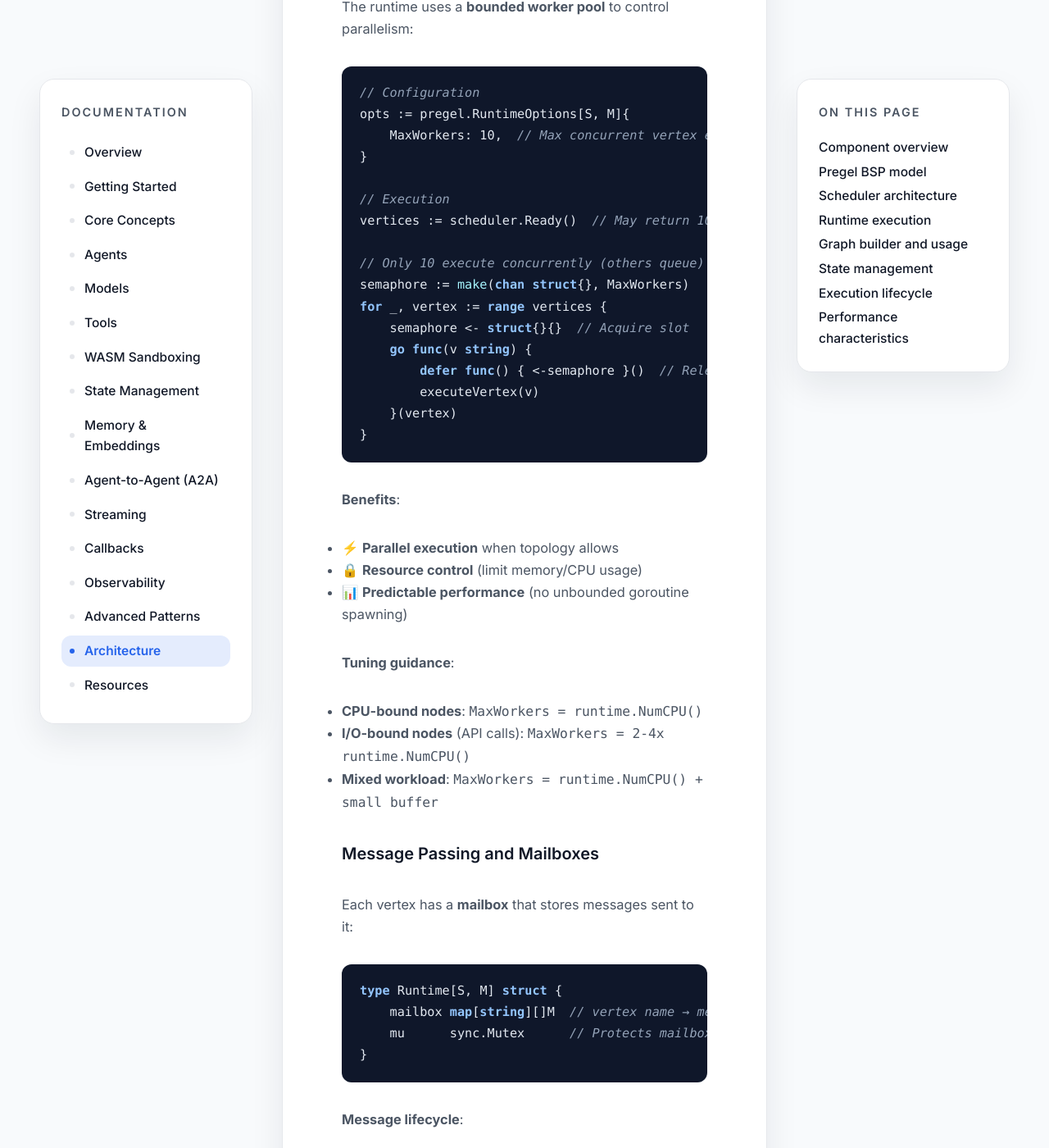
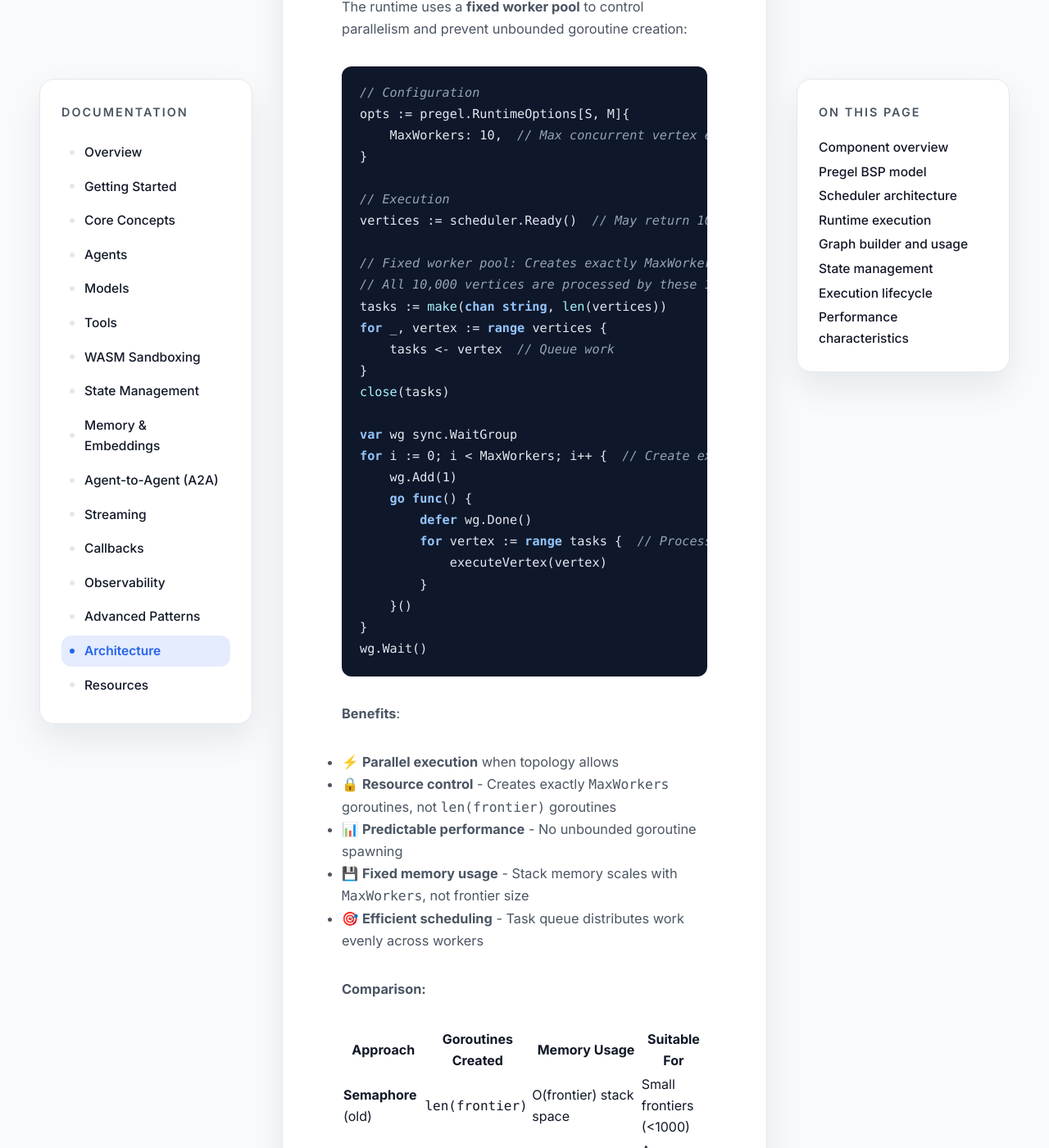
Before and after one commit to hupe1980/agentmesh, a Jekyll site: the page built from docs/architecture.md, in a window 1280 px wide and 1400 px high, scrolled down 23261 px. Shown: the whole window at 82% size. Built offline with Jekyll 4.4.1, drawn with Linux system fonts in a browser that asks for light colours; some of the changed text lies outside the part shown.

Commit message:
feat(worker-pool): implement fixed worker pool for controlled parallelism and improved resource management

````diff
--- a/docs/architecture.md
+++ b/docs/architecture.md
@@ -797,7 +797,7 @@ Each superstep follows this precise sequence:
 
 ### Worker Pool Pattern
 
-The runtime uses a **bounded worker pool** to control parallelism:
+The runtime uses a **fixed worker pool** to control parallelism and prevent unbounded goroutine creation:
 
 ```go
 // Configuration
@@ -806,30 +806,54 @@ opts := pregel.RuntimeOptions[S, M]{
 }
 
 // Execution
-vertices := scheduler.Ready()  // May return 100 vertices
-
-// Only 10 execute concurrently (others queue)
-semaphore := make(chan struct{}, MaxWorkers)
+vertices := scheduler.Ready()  // May return 10,000 vertices
+
+// Fixed worker pool: Creates exactly MaxWorkers goroutines (10 in this case)
+// All 10,000 vertices are processed by these 10 workers via a task queue
+tasks := make(chan string, len(vertices))
 for _, vertex := range vertices {
-    semaphore <- struct{}{}  // Acquire slot
-    go func(v string) {
-        defer func() { <-semaphore }()  // Release slot
-        executeVertex(v)
-    }(vertex)
-}
+    tasks <- vertex  // Queue work
+}
+close(tasks)
+
+var wg sync.WaitGroup
+for i := 0; i < MaxWorkers; i++ {  // Create exactly 10 workers
+    wg.Add(1)
+    go func() {
+        defer wg.Done()
+        for vertex := range tasks {  // Process from queue
+            executeVertex(vertex)
+        }
+    }()
+}
+wg.Wait()
 ```
 
 **Benefits**:
 
 - ⚡ **Parallel execution** when topology allows
-- 🔒 **Resource control** (limit memory/CPU usage)
-- 📊 **Predictable performance** (no unbounded goroutine spawning)
+- 🔒 **Resource control** - Creates exactly `MaxWorkers` goroutines, not `len(frontier)` goroutines
+- 📊 **Predictable performance** - No unbounded goroutine spawning
+- 💾 **Fixed memory usage** - Stack memory scales with `MaxWorkers`, not frontier size
+- 🎯 **Efficient scheduling** - Task queue distributes work evenly across workers
+
+**Comparison:**
+
+| Approach | Goroutines Created | Memory Usage | Suitable For |
+|----------|-------------------|--------------|--------------|
+| **Semaphore** (old) | `len(frontier)` | O(frontier) stack space | Small frontiers (<1000) |
+| **Fixed Pool** (current) | `MaxWorkers` | O(MaxWorkers) stack space | Any frontier size |
+
+For a frontier of 10,000 vertices with `MaxWorkers=10`:
+- ❌ Semaphore approach: 10,000 goroutines, ~80MB stack memory
+- ✅ Fixed pool approach: 10 goroutines, ~80KB stack memory
 
 **Tuning guidance**:
 
 - **CPU-bound nodes**: `MaxWorkers = runtime.NumCPU()`
 - **I/O-bound nodes** (API calls): `MaxWorkers = 2-4x runtime.NumCPU()`
 - **Mixed workload**: `MaxWorkers = runtime.NumCPU() + small buffer`
+- **Large graphs**: Worker pool automatically scales down to `min(MaxWorkers, len(frontier))`
 
 ### Message Passing and Mailboxes
 
````
